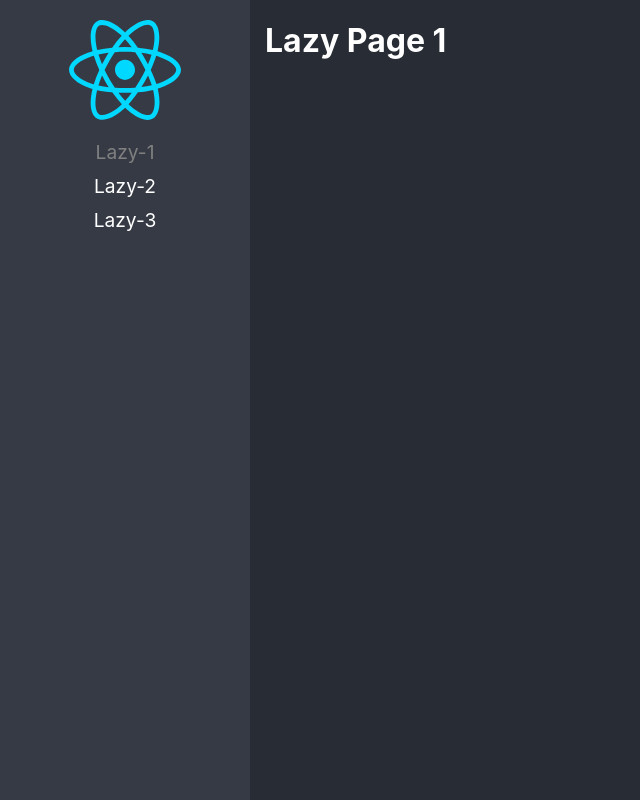
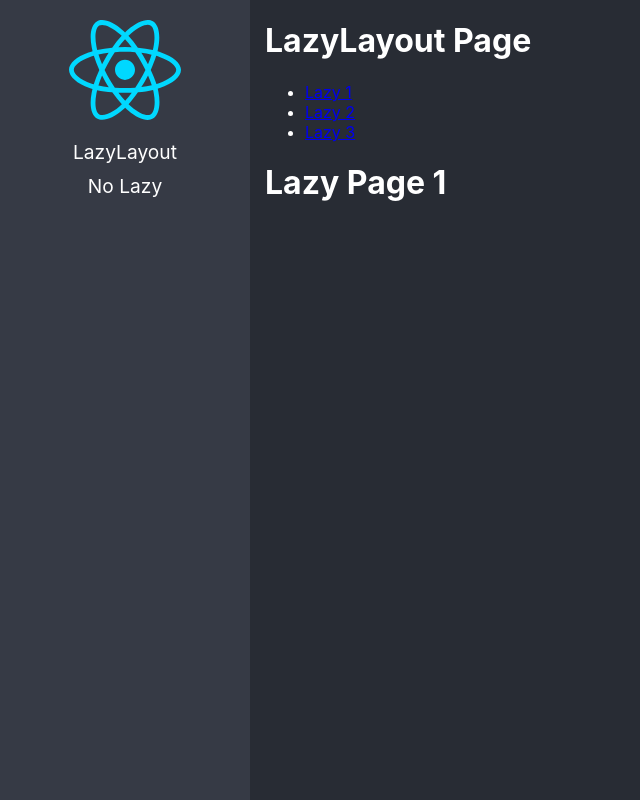
Before and after one commit to hballesteros/react-pro-app, a React (Vite) app: page /lazyload/lazy1 in a window 1280 px wide. Before the commit this address led to /lazy1. Shown: the whole page, without its empty margins (0-640 px from the left). Built offline with nearby package versions, Linux system fonts and the light colour scheme.

Commit message:
nested routes ready

```diff
--- /dev/null
+++ b/src/01-lazyload/layout/LazyLayout.tsx
@@ -0,0 +1,33 @@
+import { NavLink, Navigate, Route, Routes } from "react-router-dom";
+import { LazyPage1, LazyPage2, LazyPage3 } from "../pages";
+
+export const LazyLayout = () => {
+  return (
+    <div>
+        <h1>LazyLayout Page</h1>
+
+        <ul>
+            <li>
+                <NavLink to="lazy1">Lazy 1</NavLink>
+            </li>
+            <li>
+                <NavLink to="lazy2">Lazy 2</NavLink>
+            </li>
+            <li>
+                <NavLink to="lazy3">Lazy 3</NavLink>
+            </li>
+        </ul>
+
+        <Routes>
+            <Route path="lazy1" element={ <LazyPage1 /> } />
+            <Route path="lazy2" element={ <LazyPage2 /> } />
+            <Route path="lazy3" element={ <LazyPage3 /> } />
+
+            <Route path="*" element={ <Navigate replace to="lazy1" /> } />
+        </Routes>
+
+    </div>
+  )
+}
+
+export default LazyLayout;
--- /dev/null
+++ b/src/01-lazyload/pages/NoLazy.tsx
@@ -0,0 +1,9 @@
+
+export const NoLazy = () => {
+  return (
+    <div>
+        <h1>No LazyLoad component</h1>
+    </div>
+  )
+}
+export default NoLazy;
--- a/src/routes/routes.ts
+++ b/src/routes/routes.ts
@@ -1,5 +1,7 @@
 import { lazy, LazyExoticComponent } from 'react';
+import NoLazy from '../01-lazyload/pages/NoLazy';
 //import { LazyPage1,LazyPage2, LazyPage3 } from '../01-lazyload/pages';
+
 
 type JSXComponent = () => JSX.Element;
 
@@ -10,29 +12,20 @@
     name: string;
 }
 
-
-const Lazy1 = lazy(() => import('../01-lazyload/pages/LazyPage1'));
-const Lazy2 = lazy(() => import('../01-lazyload/pages/LazyPage2'));
-const Lazy3 = lazy(() => import('../01-lazyload/pages/LazyPage3'));
+const LazyLayout = lazy(() => import('../01-lazyload/layout/LazyLayout'));
 
 
 export const routes: Route[] = [
     {
-        to: '/lazy1',
-        path: 'lazy1',
-        Component: Lazy1,
-        name: 'Lazy-1'
+        path: '/lazyload/*',
+        to: '/lazyload/',
+        Component: LazyLayout,
+        name: 'LazyLayout'
     },
     {
-        to: '/lazy2',
-        path: 'lazy2',
-        Component: Lazy2,
-        name: 'Lazy-2'
-    },
-    {
-        to: '/lazy3',
-        path: 'lazy3',
-        Component: Lazy3,
-        name: 'Lazy-3'
+        path: 'no-lazy',
+        to: '/no-lazy',
+        Component: NoLazy,
+        name: 'No Lazy'
     },
 ];
```
